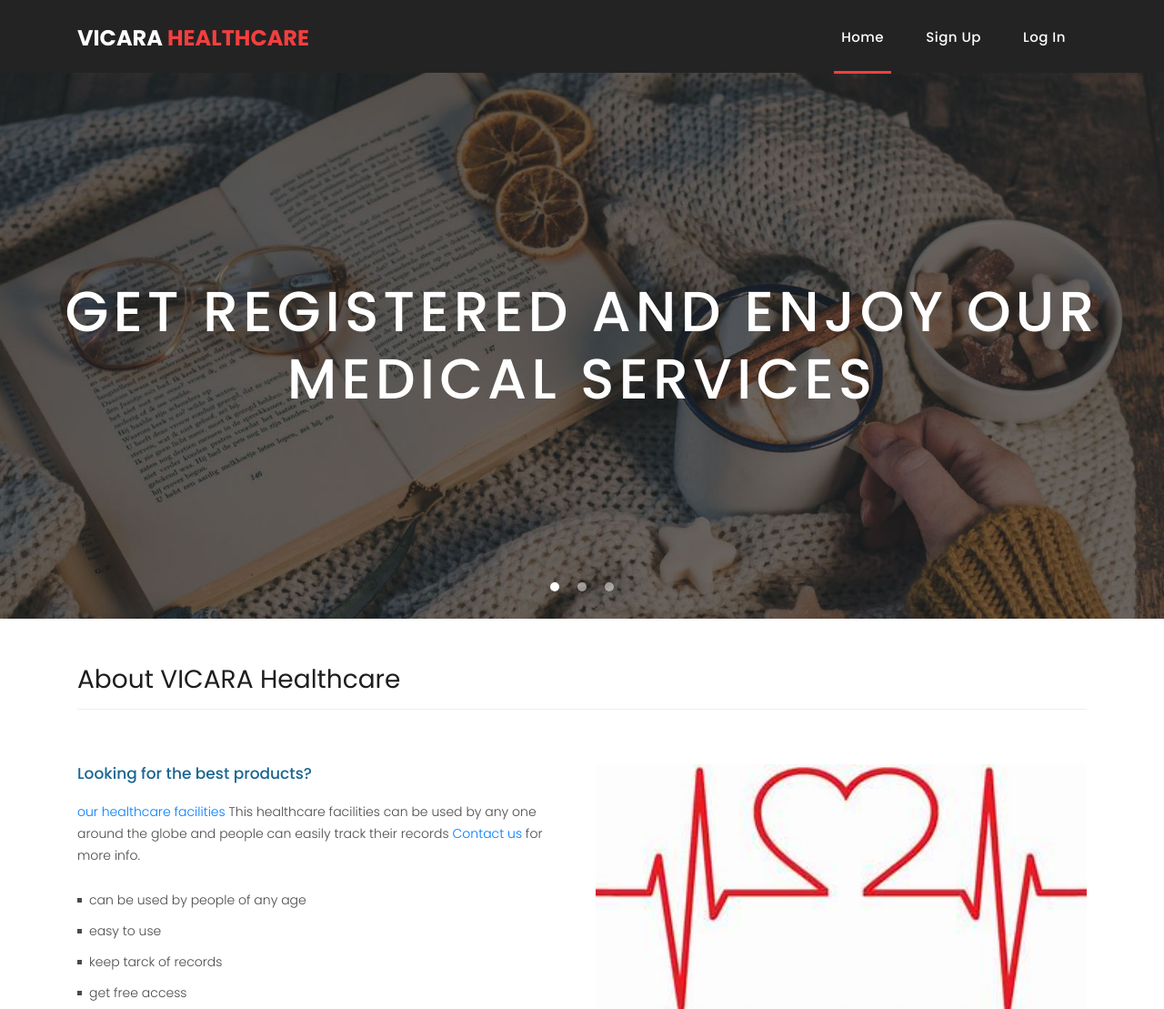
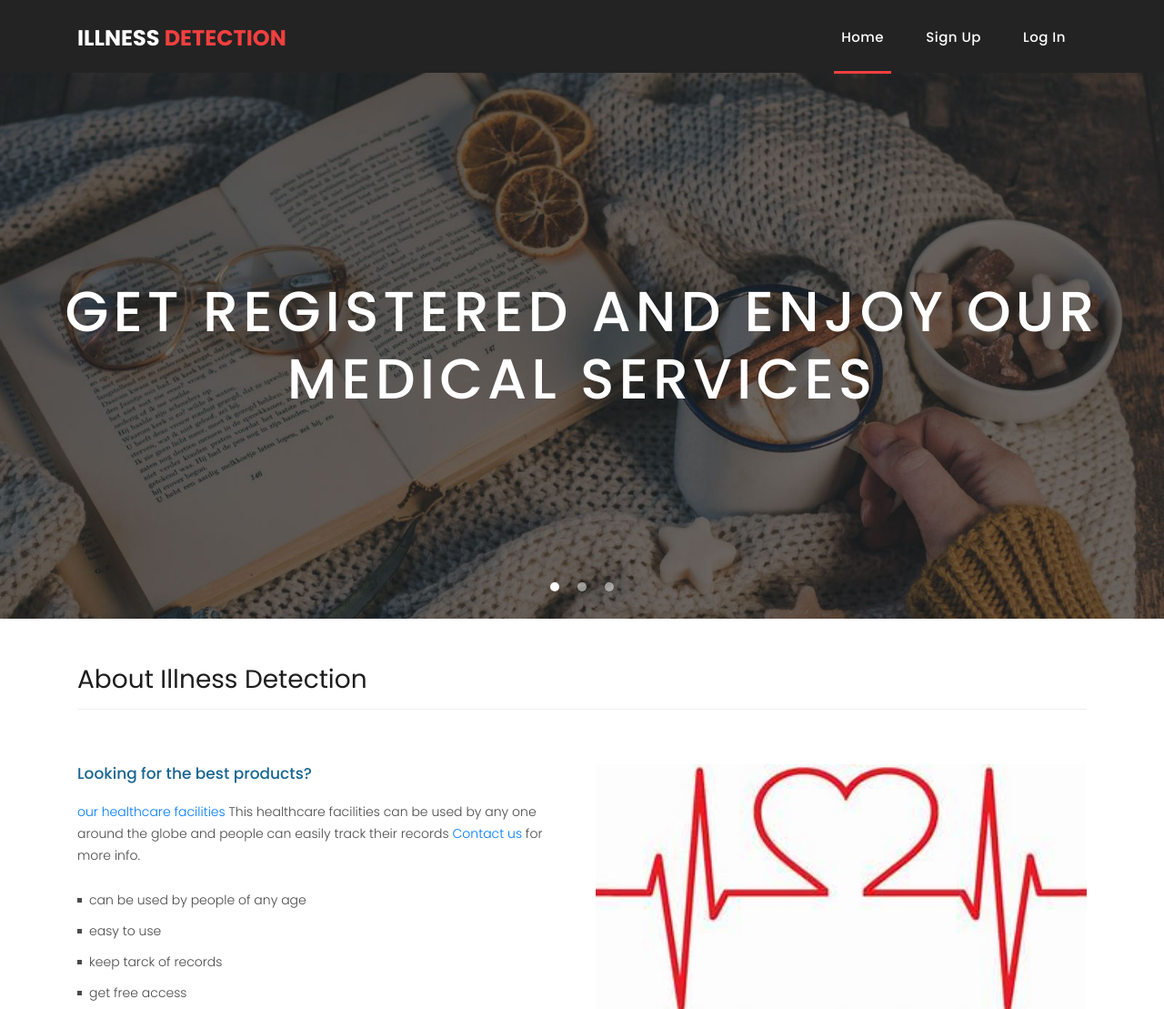
Before and after one commit to iamKaartik/illness_detection, a Flask app: page / in a window 1280 px wide. Shown: the top 1109 px of the page at 91% size. Run offline with Flask 2, Linux system fonts and the light colour scheme; some libraries are stand-ins or nearby versions.

Commit message:
initial commit

```diff
--- a/diseasePrediction/templates/index.html
+++ b/diseasePrediction/templates/index.html
@@ -9,7 +9,7 @@
     <link href="https://fonts.googleapis.com/css?family=Poppins:100,200,300,400,500,600,700,800,900&display=swap"
       rel="stylesheet" />
 
-    <title>Vicara Healthcare Home</title>
+    <title>Illness Detection Home</title>
 
     <!-- Bootstrap core CSS -->
     <link href="../static/vendor/bootstrap/css/bootstrap.min.css" rel="stylesheet" />
@@ -43,7 +43,7 @@ https://templatemo.com/tm-546-sixteen-clothing
       <nav class="navbar navbar-expand-lg">
         <div class="container">
           <a class="navbar-brand" href="/">
-            <h2>Vicara <em>Healthcare</em></h2>
+            <h2>Illness <em>Detection</em></h2>
           </a>
           <button class="navbar-toggler" type="button" data-toggle="collapse" data-target="#navbarResponsive"
             aria-controls="navbarResponsive" aria-expanded="false" aria-label="Toggle navigation">
@@ -236,7 +236,7 @@ https://templatemo.com/tm-546-sixteen-clothing
         <div class="row">
           <div class="col-md-12">
             <div class="section-heading">
-              <h2>About VICARA Healthcare</h2>
+              <h2>About Illness Detection</h2>
             </div>
           </div>
           <div class="col-md-6">
--- a/diseasePrediction/templates/login.html
+++ b/diseasePrediction/templates/login.html
@@ -10,7 +10,7 @@
       rel="stylesheet" />
     <link href="https://cdn.jsdelivr.net/npm/bootstrap@5.0.1/dist/css/bootstrap.min.css" rel="stylesheet"
       integrity="sha384-+0n0xVW2eSR5OomGNYDnhzAbDsOXxcvSN1TPprVMTNDbiYZCxYbOOl7+AMvyTG2x" crossorigin="anonymous" />
-    <title>Vicara Healthcare - Login Page</title>
+    <title>Illness Detection - Login Page</title>
 
     <!-- Bootstrap core CSS -->
     <link href="../static/vendor/bootstrap/css/bootstrap.min.css" rel="stylesheet" />
@@ -44,7 +44,7 @@ https://templatemo.com/tm-546-sixteen-clothing
       <nav class="navbar navbar-expand-lg">
         <div class="container">
           <a class="navbar-brand" href="/">
-            <h2>Vicara <em>Healthcare</em></h2>
+            <h2>Illness <em>Detection</em></h2>
           </a>
           <button class="navbar-toggler" type="button" data-toggle="collapse" data-target="#navbarResponsive"
             aria-controls="navbarResponsive" aria-expanded="false" aria-label="Toggle navigation">
--- a/diseasePrediction/templates/prediction.html
+++ b/diseasePrediction/templates/prediction.html
@@ -10,7 +10,7 @@
     <link href="https://fonts.googleapis.com/css?family=Poppins:100,200,300,400,500,600,700,800,900&display=swap"
       rel="stylesheet">
 
-    <title>Vicara Healthcare- Prediction Page</title>
+    <title>Illness Detection - Prediction Page</title>
 
     <!-- Bootstrap core CSS -->
 
@@ -49,7 +49,7 @@ https://templatemo.com/tm-546-sixteen-clothing
       <nav class="navbar navbar-expand-lg">
         <div class="container">
           <a class="navbar-brand" href="/">
-            <h2>Vicara <em>Healthcare</em></h2>
+            <h2>Illness <em>Detection</em></h2>
           </a>
           <button class="navbar-toggler" type="button" data-toggle="collapse" data-target="#navbarResponsive"
             aria-controls="navbarResponsive" aria-expanded="false" aria-label="Toggle navigation">
--- a/diseasePrediction/templates/products.html
+++ b/diseasePrediction/templates/products.html
@@ -9,7 +9,7 @@
     <meta name="author" content="">
     <link href="https://fonts.googleapis.com/css?family=Poppins:100,200,300,400,500,600,700,800,900&display=swap" rel="stylesheet">
 
-    <title>VICARA Healthcare</title>
+    <title>Illness Detection</title>
 
     <!-- Bootstrap core CSS -->
     <link href="../static/vendor/bootstrap/css/bootstrap.min.css" rel="stylesheet">
--- a/diseasePrediction/templates/profile.html
+++ b/diseasePrediction/templates/profile.html
@@ -9,7 +9,7 @@
     <link href="https://fonts.googleapis.com/css?family=Poppins:100,200,300,400,500,600,700,800,900&display=swap"
       rel="stylesheet" />
 
-    <title>Vicara Healthcare Home</title>
+    <title>Illness Detection Home</title>
 
     <!-- Bootstrap core CSS -->
     <link href="../static/vendor/bootstrap/css/bootstrap.min.css" rel="stylesheet" />
@@ -45,7 +45,7 @@ https://templatemo.com/tm-546-sixteen-clothing
       <nav class="navbar navbar-expand-lg">
         <div class="container">
           <a class="navbar-brand" href="/">
-            <h2>Vicara <em>Healthcare</em></h2>
+            <h2>Illness <em>Detection</em></h2>
           </a>
           <button class="navbar-toggler" type="button" data-toggle="collapse" data-target="#navbarResponsive"
             aria-controls="navbarResponsive" aria-expanded="false" aria-label="Toggle navigation">
--- a/diseasePrediction/templates/signup.html
+++ b/diseasePrediction/templates/signup.html
@@ -10,7 +10,7 @@
     <link href="https://fonts.googleapis.com/css?family=Poppins:100,200,300,400,500,600,700,800,900&display=swap"
       rel="stylesheet">
 
-    <title>Vicara Healthcare - SignUp Page</title>
+    <title>Illness Detection - SignUp Page</title>
 
     <!-- Bootstrap core CSS -->
     <link href="../static/vendor/bootstrap/css/bootstrap.min.css" rel="stylesheet">
```
Also changed, not shown: requirements.txt (added, +44 -0 lines), diseasePrediction/dipred.db, 1 other file.
